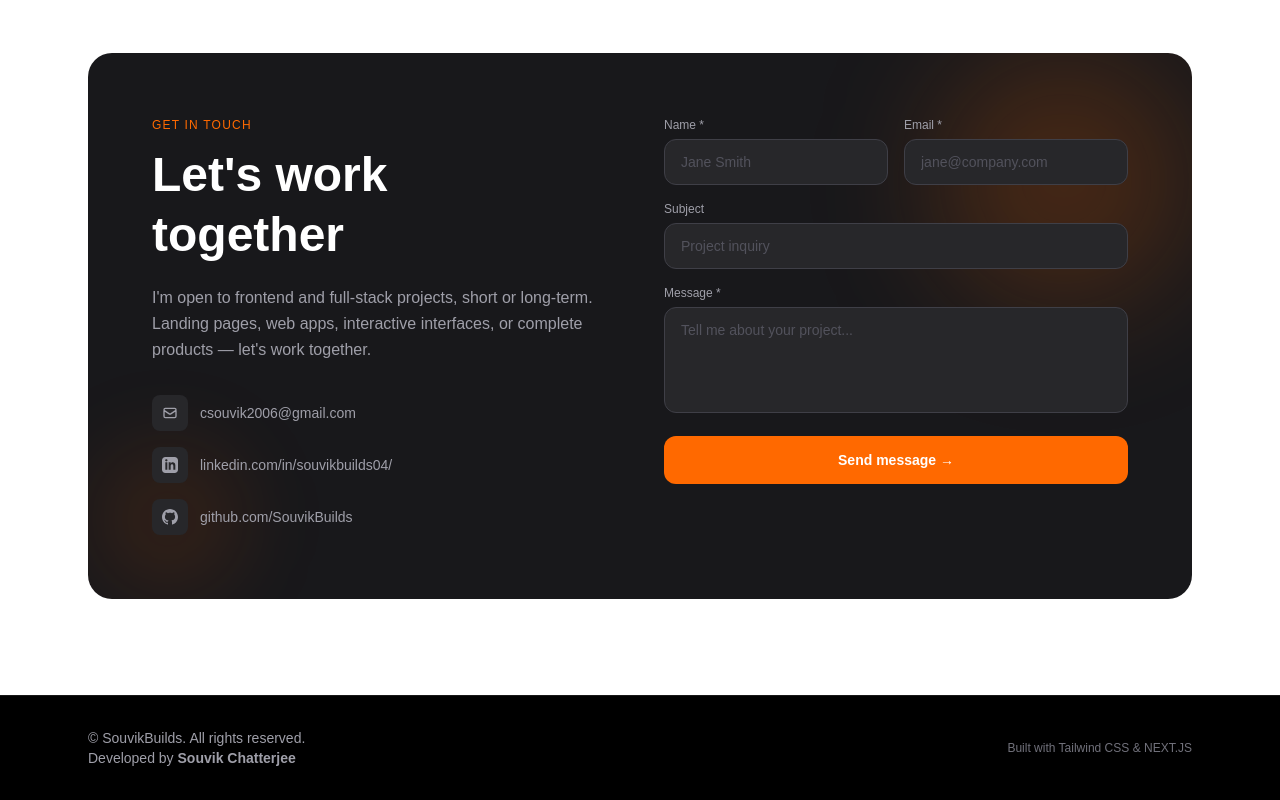
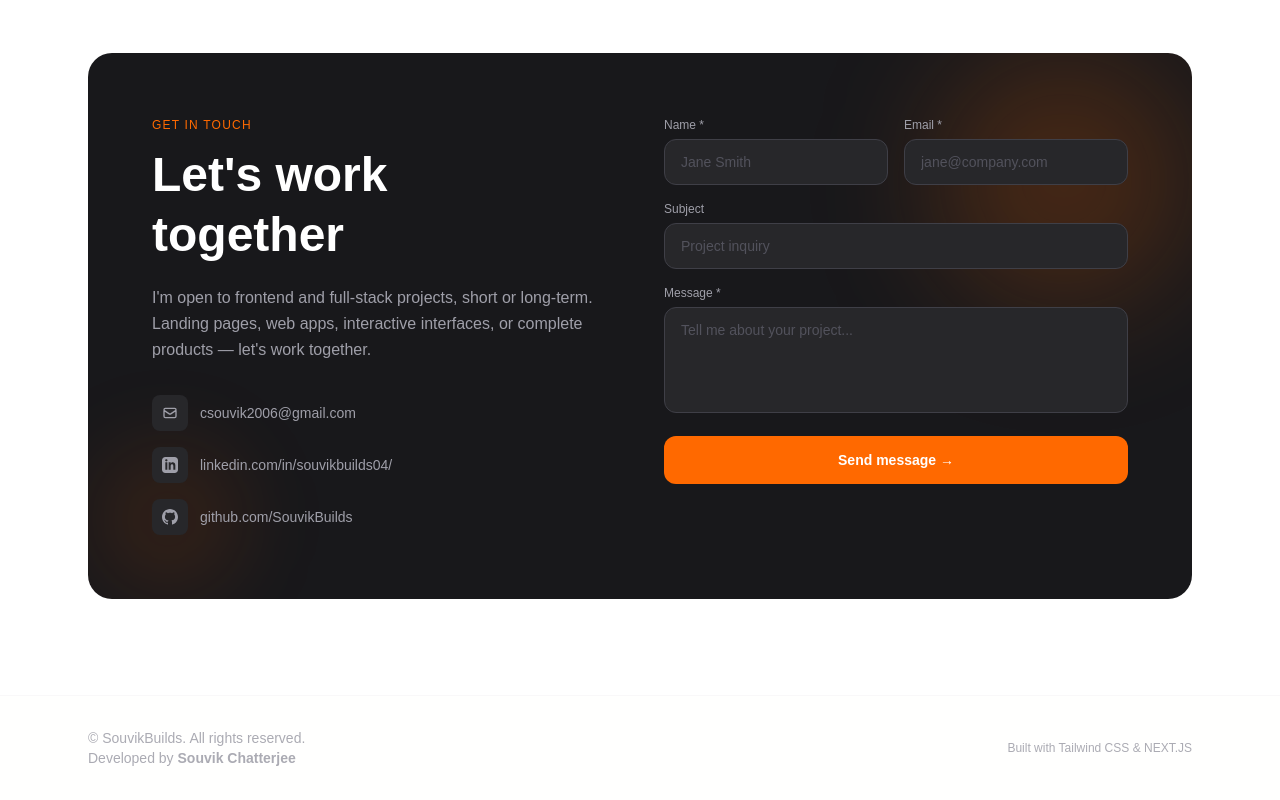
Before and after one commit to SouvikBuilds/portfolio, a Next.js app: page / in a window 1280 px wide. Shown: the part 4459-5259 px from the top of the page. Built offline with nearby package versions, Linux system fonts and the light colour scheme.

Commit message:
fix: update Footer component styles for improved readability

```diff
--- a/src/components/Footer.tsx
+++ b/src/components/Footer.tsx
@@ -4,9 +4,9 @@ import React from "react";
 
 const Footer = () => {
   return (
-    <footer className="border-t bg-black dark:border-zinc-900">
+    <footer className="border-t bg-[#FFFFFE] dark:bg-black border-[#F9F8F9] dark:border-zinc-900">
       <div className="max-w-6xl mx-auto px-6 py-8 flex flex-col sm:flex-row items-center justify-between gap-4">
-        <p className="text-sm text-zinc-400">
+        <p className="text-sm text-[#ABABB3]">
           © <span id="year"></span> SouvikBuilds. All rights reserved. <br />
           Developed by{" "}
           <Link
@@ -17,7 +17,7 @@ const Footer = () => {
             Souvik Chatterjee
           </Link>{" "}
         </p>
-        <p className="text-xs text-zinc-500">
+        <p className="text-xs text-[#ABABB3]">
           Built with{" "}
           <Link
             href="https://tailwindcss.com"
```
